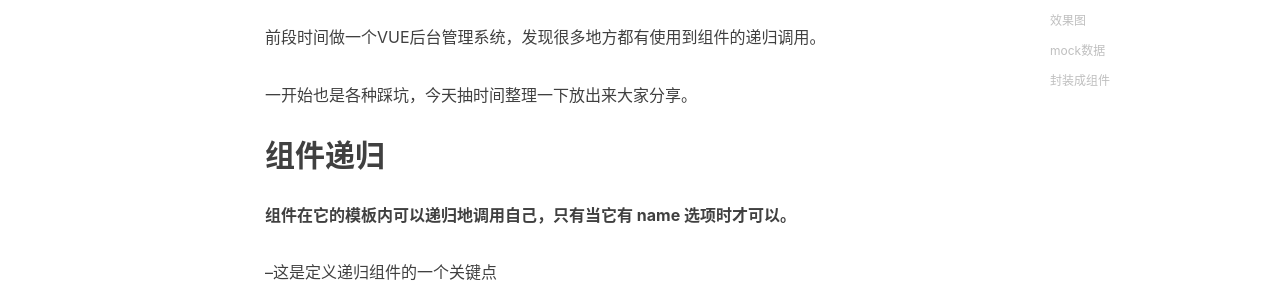
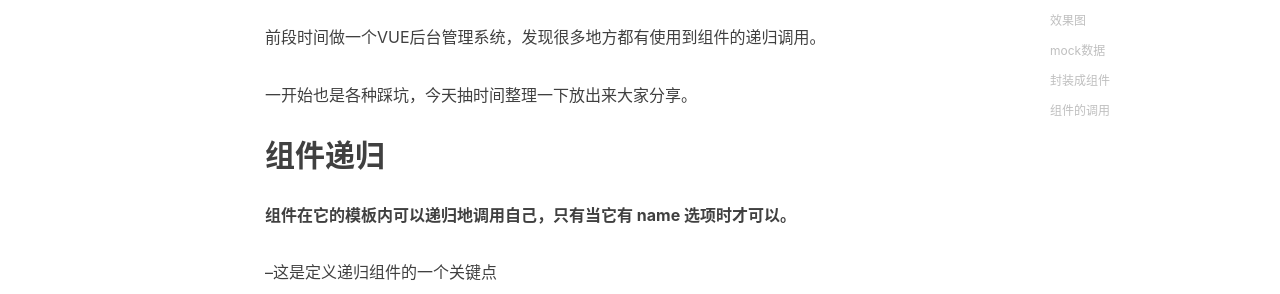
Before and after one commit to bb595700239/joubn_blog, a Jekyll site: the page built from _posts/2017-09-25-vue-component-recursion.markdown, in a window 1280 px wide and 900 px high, scrolled down 520 px. Shown: the part 157-451 px from the top of the window. Built offline with Jekyll 4.4.1, drawn with Linux system fonts in a browser that asks for light colours; nearby versions of some CDN libraries; comment, search, counter and statistics services are not loaded.

Commit message:
修改
Signed-off-by: bb595700239 <595700239@qq.com>

````diff
--- a/_posts/2017-09-25-vue-component-recursion.markdown
+++ b/_posts/2017-09-25-vue-component-recursion.markdown
@@ -168,7 +168,7 @@ data () {
 </script>
 ```
 
-组件的调用
+#### 组件的调用
 
 ```html
 <ul class="items">
````
